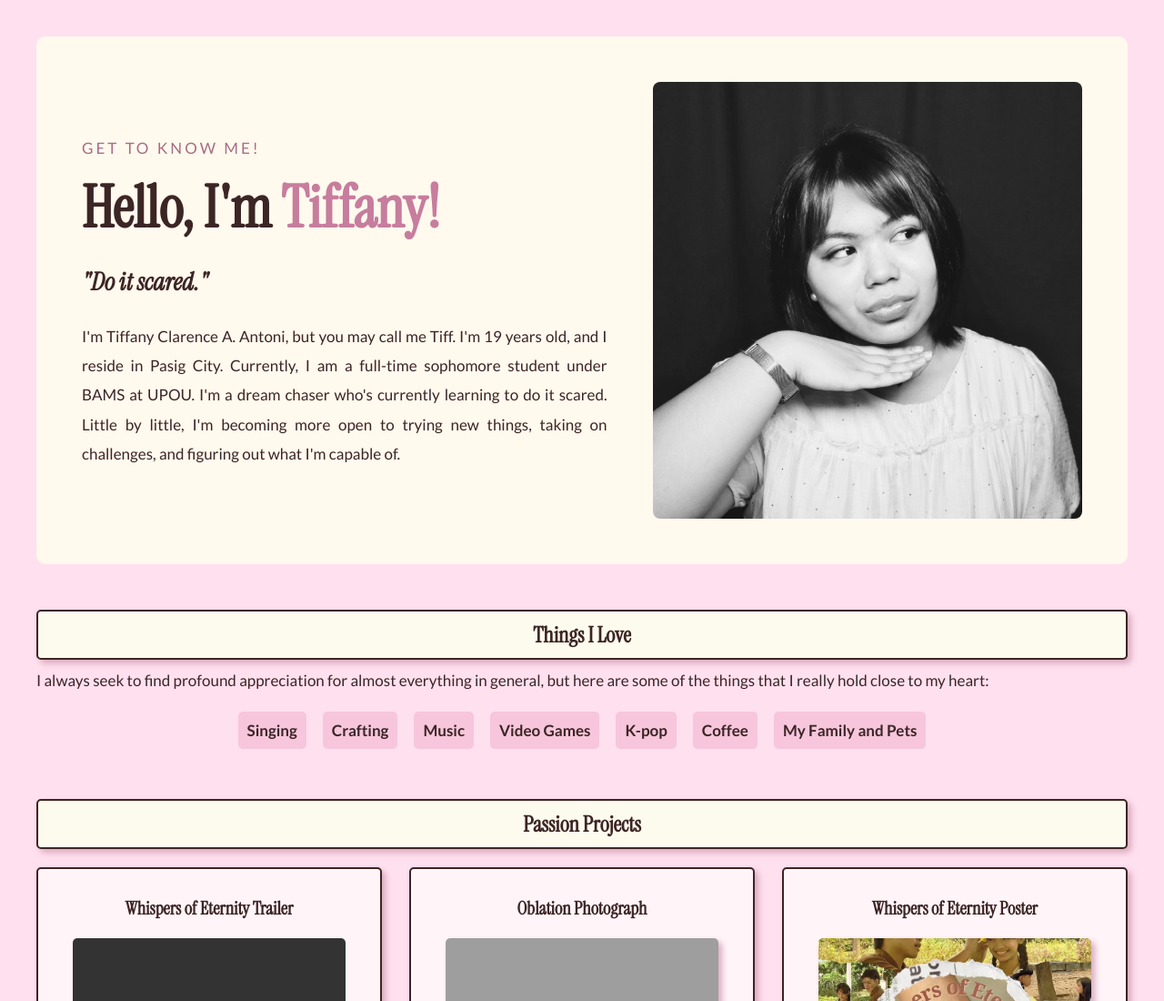
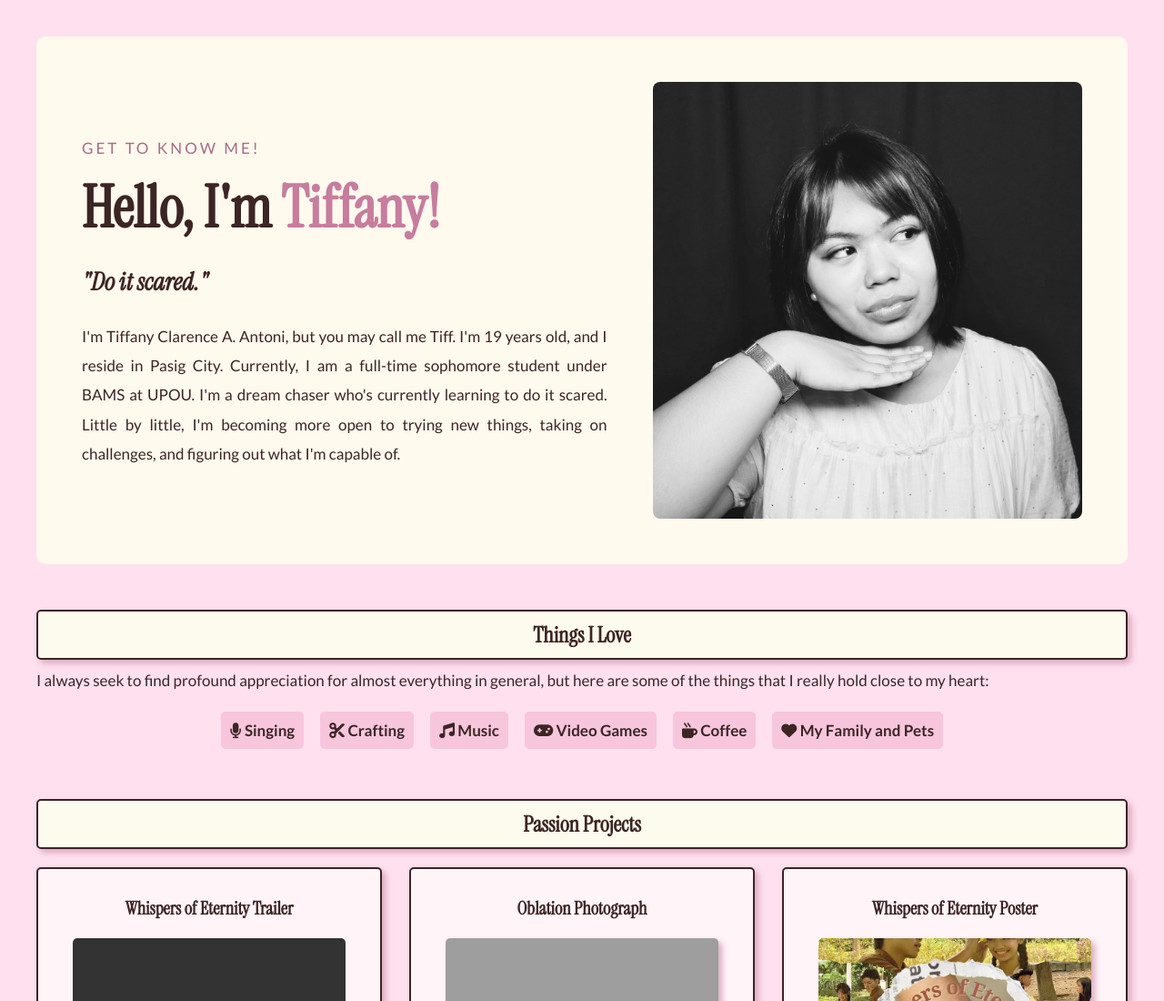
Before and after one commit to tiffanyantoni/MMS-171-Final-Project, a plain HTML site: page index.html in a window 1280 px wide. Shown: the top 1100 px of the page at 91% size. Drawn offline with Linux system fonts and the light colour scheme; grey boxes are pictures that could not be loaded; a web font is replaced by a local one.

Commit message:
Update index.html

```diff
--- a/index.html
+++ b/index.html
@@ -5,6 +5,7 @@
     <meta name="viewport" content="width=device-width,initial-scale=1.0"/>
     <title>Tiffany's Web Page</title>
     <link rel="stylesheet" href="styles.css">
+    <link rel="stylesheet" href="https://cdnjs.cloudflare.com/ajax/libs/font-awesome/6.5.2/css/all.min.css">
 </head>
 <body>
 
@@ -39,21 +40,47 @@
     </div>
 
 </section>
+        <section class="things-i-love">
+    <h2>Things I Love</h2>
 
-        <section class="things-i-love">
-            <h2>Things I Love</h2>
+    <p>
+        I always seek to find profound appreciation for almost
+        everything in general, but here are some of the things
+        that I really hold close to my heart:
+    </p>
 
-            <p>I always seek to find profound appreciation for almost everything in general, but here are some of the things that I really hold close to my heart:</p>
-            <ul>
-                <li>Singing</li>
-                <li>Crafting</li>
-                <li>Music</li>
-                <li>Video Games</li>
-                <li>K-pop</li>
-                <li>Coffee</li>
-                <li>My Family and Pets</li>
-            </ul>
-        </section>
+    <ul>
+        <li>
+            <i class="fa-solid fa-microphone"></i>
+            <span>Singing</span>
+        </li>
+
+        <li>
+            <i class="fa-solid fa-scissors"></i>
+            <span>Crafting</span>
+        </li>
+
+        <li>
+            <i class="fa-solid fa-music"></i>
+            <span>Music</span>
+        </li>
+
+        <li>
+            <i class="fa-solid fa-gamepad"></i>
+            <span>Video Games</span>
+        </li>
+
+        <li>
+            <i class="fa-solid fa-mug-hot"></i>
+            <span>Coffee</span>
+        </li>
+
+        <li>
+            <i class="fa-solid fa-heart"></i>
+            <span>My Family and Pets</span>
+        </li>
+    </ul>
+</section>
 
         <section class="passion-projects">
             <h2>Passion Projects</h2>
```
